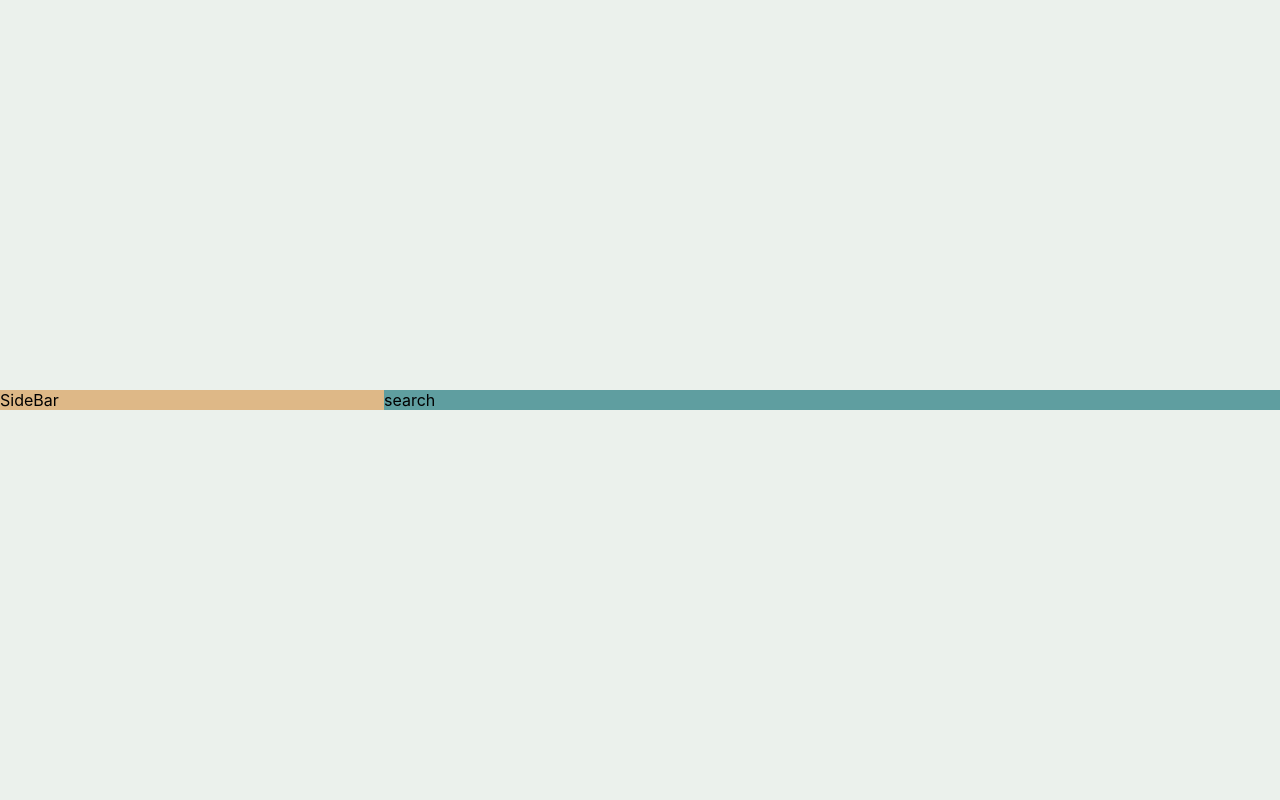
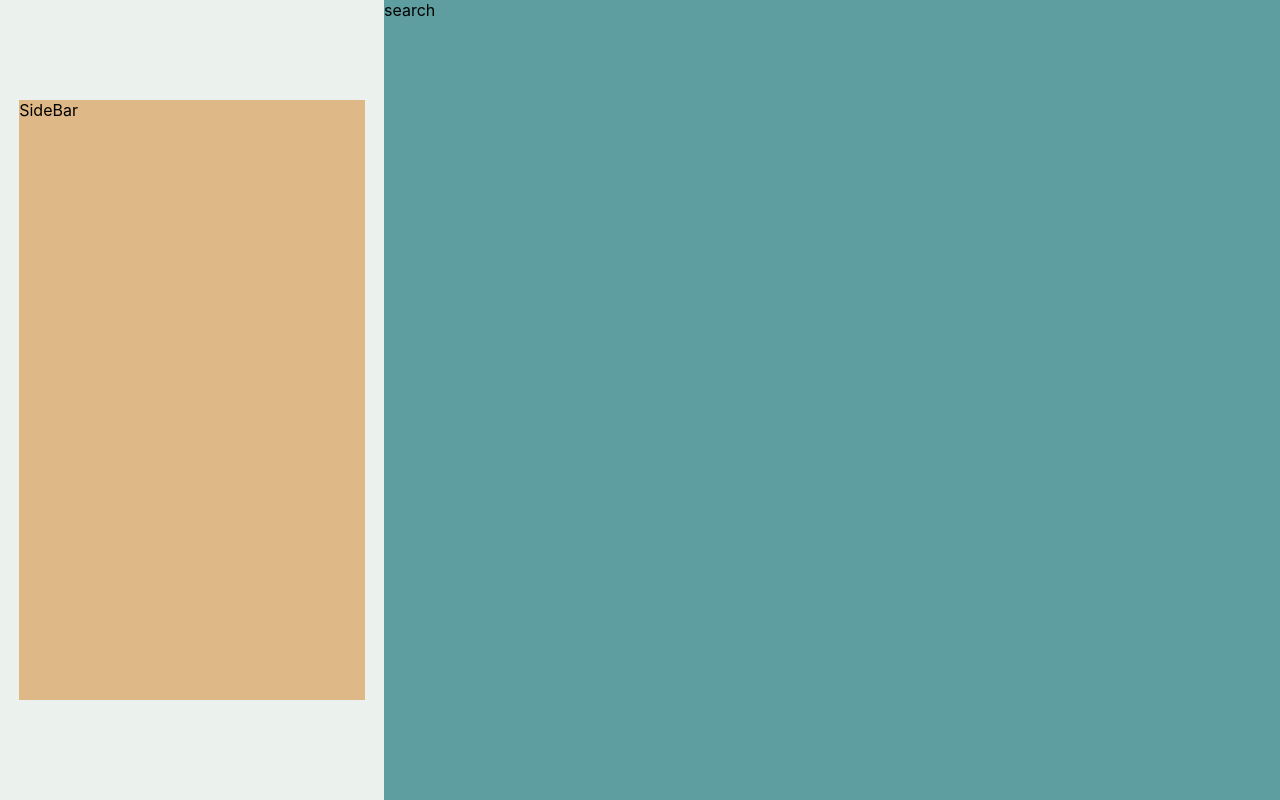
Before and after one commit to ElBugs99/Sherlock-Homes, a React (Create React App) app in the folder client/: page /search in a window 1280 px wide. Built offline with nearby package versions, Linux system fonts and the light colour scheme.

Commit message:
basic seach component layout upgrade

```diff
--- a/client/src/Components/Search/search.css
+++ b/client/src/Components/Search/search.css
@@ -5,3 +5,16 @@
     background-color: #ebf1ec;
     height: 100vh;
 }
+
+.search-info {
+    width: 30%;
+    height: 600px;
+    display: flex;
+    justify-content: center;
+}
+
+.search-results {
+    background-color: cadetblue;
+    width: 70%;
+    height: 100%;
+}
--- a/client/src/Components/UI/SideBar/sideBar.css
+++ b/client/src/Components/UI/SideBar/sideBar.css
@@ -1,12 +1,4 @@
 .side-bar {
     background-color: burlywood;
+    width: 90%;
 }
-
-.search-info {
-    width: 30%;
-}
-
-.search-results {
-    background-color: cadetblue;
-    width: 70%;
-}
```
